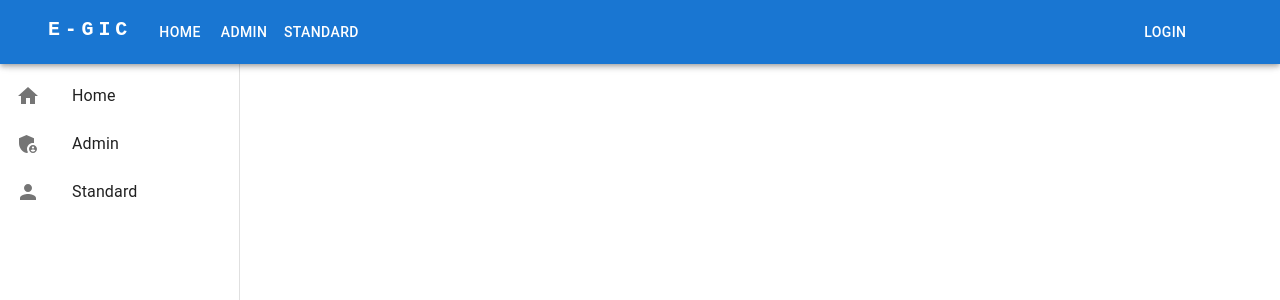
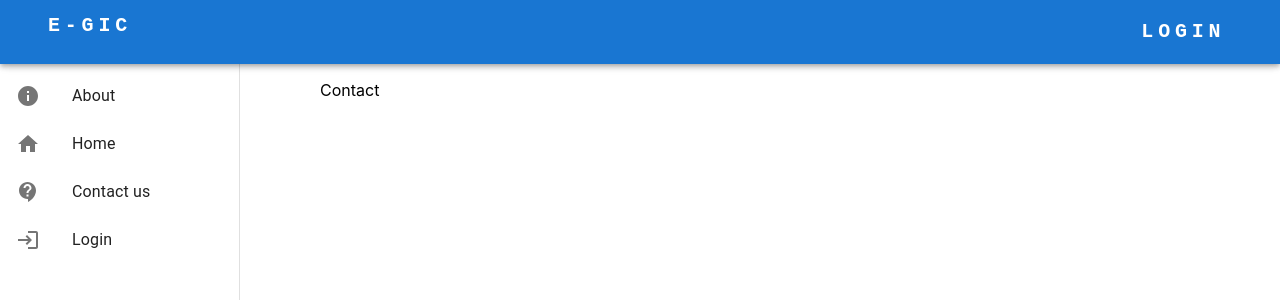
Before and after one commit to henryheyhey92/Employee_Manager_project, a React (Create React App) app: page /contact in a window 1280 px wide. Shown: the top 300 px of the page. Built offline with nearby package versions, Linux system fonts and the light colour scheme; a web font is replaced by a local one.

Commit message:
add edit left nav panel and app bar

```diff
--- a/src/App.tsx
+++ b/src/App.tsx
@@ -2,7 +2,7 @@ import React, { useState } from 'react';
 import { BrowserRouter as Router, Routes, Route } from 'react-router-dom';
 import AdminPage from './pages/Admin';
 import Standard from './pages/Standard';
-import Home from './pages/Home';
+import About from './pages/About';
 import Login from './pages/Login';
 import NoPermissionPage from './pages/NoPermissionPage';
 import Appbar from './components/Appbar';
@@ -10,6 +10,8 @@ import PrivateRoute from './components/PrivateRoute';
 import { LoginContext } from './contexts/LoginContext';
 import LeftNavPanel from './components/LeftNavPanel';
 import { Box } from '@mui/system';
+import Contact from './pages/Contact';
+import Home from '@mui/icons-material/Home';
 
 interface AppProps {}
 
@@ -35,14 +37,16 @@ const App: React.FC<AppProps> = (props) => {
                     <LeftNavPanel />
                     <Box component="main" sx={{ flexGrow: 1, m: 10 }}>
                         <Routes>
-                            <Route path="/" element={<Home />} />
+                            <Route path="/" element={<About />} />
                             {/* add route that i want to protect here */}
                             <Route element={<PrivateRoute />}>
+                                <Route path="/home" element={<Home />} />
                                 <Route path="/admin" element={<AdminPage />} />
                                 <Route path="/standard" element={<Standard />} />
                             </Route>
                             <Route path="/nopermission" element={<NoPermissionPage />} />
                             <Route path="/login" element={<Login />} />
+                            <Route path="/contact" element={<Contact />} />
                         </Routes>
                     </Box>
                 </Box>
--- a/src/components/Appbar.tsx
+++ b/src/components/Appbar.tsx
@@ -53,27 +53,50 @@ const ButtonAppBar = () => {
                                 >
                                     E-GIC
                                 </Typography>
-                                <Button color="inherit" component={Link} to="/">
-                                    Home
-                                </Button>
-                                <Button color="inherit" component={Link} to="/admin">
-                                    Admin
-                                </Button>
-                                <Button color="inherit" component={Link} to="/standard">
-                                    Standard
-                                </Button>
                             </Box>
                         </Grid>
                         <Grid item xs={6}></Grid>
                         <Grid item xs={1}>
                             {!isLoggedIn ? (
                                 <Button color="inherit" component={Link} to="/login">
-                                    Login
+                                    <Typography
+                                        variant="h6"
+                                        noWrap
+                                        component="a"
+                                        href="/"
+                                        sx={{
+                                            mr: 2,
+                                            display: { xs: 'none', md: 'flex' },
+                                            fontFamily: 'monospace',
+                                            fontWeight: 700,
+                                            letterSpacing: '.3rem',
+                                            color: 'inherit',
+                                            textDecoration: 'none'
+                                        }}
+                                    >
+                                        Login
+                                    </Typography>
                                 </Button>
                             ) : (
                                 // </Link>
                                 <Button color="inherit" onClick={() => onLogout()}>
-                                    Logout
+                                    <Typography
+                                        variant="h6"
+                                        noWrap
+                                        component="a"
+                                        href="/"
+                                        sx={{
+                                            mr: 2,
+                                            display: { xs: 'none', md: 'flex' },
+                                            fontFamily: 'monospace',
+                                            fontWeight: 700,
+                                            letterSpacing: '.3rem',
+                                            color: 'inherit',
+                                            textDecoration: 'none'
+                                        }}
+                                    >
+                                        Logout
+                                    </Typography>
                                 </Button>
                             )}
                         </Grid>
--- a/src/components/LeftNavPanel.tsx
+++ b/src/components/LeftNavPanel.tsx
@@ -15,6 +15,9 @@ import { Link } from 'react-router-dom';
 import HomeIcon from '@mui/icons-material/Home';
 import AdminPanelSettingsIcon from '@mui/icons-material/AdminPanelSettings';
 import PersonIcon from '@mui/icons-material/Person';
+import InfoIcon from '@mui/icons-material/Info';
+import LoginIcon from '@mui/icons-material/Login';
+import ContactSupportIcon from '@mui/icons-material/ContactSupport';
 
 const drawerWidth = 240;
 
@@ -36,21 +39,27 @@ export default function ClippedDrawer() {
                 <List>
                     <ListItemButton component={Link} to="/">
                         <ListItemIcon>
+                            <InfoIcon />
+                        </ListItemIcon>
+                        <ListItemText primary="About" />
+                    </ListItemButton>
+                    <ListItemButton component={Link} to="/home">
+                        <ListItemIcon>
                             <HomeIcon />
                         </ListItemIcon>
                         <ListItemText primary="Home" />
                     </ListItemButton>
-                    <ListItemButton component={Link} to="/admin">
+                    <ListItemButton component={Link} to="/contact">
                         <ListItemIcon>
-                            <AdminPanelSettingsIcon />
+                            <ContactSupportIcon />
                         </ListItemIcon>
-                        <ListItemText primary="Admin" />
+                        <ListItemText primary="Contact us" />
                     </ListItemButton>
-                    <ListItemButton component={Link} to="/standard">
+                    <ListItemButton component={Link} to="/login">
                         <ListItemIcon>
-                            <PersonIcon />
+                            <LoginIcon />
                         </ListItemIcon>
-                        <ListItemText primary="Standard" />
+                        <ListItemText primary="Login" />
                     </ListItemButton>
                 </List>
             </Box>
--- /dev/null
+++ b/src/pages/About.tsx
@@ -0,0 +1,55 @@
+import React, { useContext, useState } from 'react';
+import Box from '@mui/material/Box';
+import TextField from '@mui/material/TextField';
+import Paper from '@mui/material/Paper';
+import Button from '@mui/material/Button';
+import { LoginContext } from '../contexts/LoginContext';
+import { adminDetails, standardDetails } from '../Constant/constants';
+interface AboutProps {}
+
+const About: React.FC<AboutProps> = (props) => {
+    const { isLoggedIn } = React.useContext(LoginContext);
+
+    return (
+        <React.Fragment>
+            <Paper
+                elevation={3}
+                style={{
+                    marginRight: 10,
+                    marginLeft: 10,
+                    width: 'auto',
+                    height: 'auto'
+                }}
+            >
+                <Box
+                    sx={{
+                        display: 'flex',
+                        justifyContent: 'center',
+                        alignItems: 'center',
+                        flexDirection: 'column',
+                        p: 1,
+                        m: 1,
+                        bgcolor: 'background.paper',
+                        borderRadius: 1
+                    }}
+                >
+                    <h1>Welcome to the GIC's e-services</h1>
+                    <p>
+                        This is application build for <strong>Front end technical test assessment</strong>
+                    </p>
+                    <p>
+                        There are two types of account ; <strong>Admin and Standard</strong>
+                    </p>
+                    <p>
+                        <strong>Username:</strong> Admin, <strong>Password:</strong> admin123
+                    </p>
+                    <p>
+                        <strong>Username:</strong> Standard, <strong>Password:</strong> standard123
+                    </p>
+                </Box>
+            </Paper>
+        </React.Fragment>
+    );
+};
+
+export default About;
--- /dev/null
+++ b/src/pages/Contact.tsx
@@ -0,0 +1,10 @@
+import React, { FC } from 'react';
+import { BrowserRouter as Router, Routes, Route, Link } from 'react-router-dom';
+
+interface ContactProps {}
+
+const Contact: React.FC<ContactProps> = (props) => {
+    return <div>Contact</div>;
+};
+
+export default Contact;
--- a/src/pages/Home.tsx
+++ b/src/pages/Home.tsx
@@ -1,55 +1,10 @@
-import React, { useContext, useState } from 'react';
-import Box from '@mui/material/Box';
-import TextField from '@mui/material/TextField';
-import Paper from '@mui/material/Paper';
-import Button from '@mui/material/Button';
-import { LoginContext } from '../contexts/LoginContext';
-import { adminDetails, standardDetails } from '../Constant/constants';
+import React, { FC } from 'react';
+import { BrowserRouter as Router, Routes, Route, Link } from 'react-router-dom';
+
 interface HomeProps {}
 
 const Home: React.FC<HomeProps> = (props) => {
-    const { isLoggedIn } = React.useContext(LoginContext);
-
-    return (
-        <React.Fragment>
-            <Paper
-                elevation={3}
-                style={{
-                    marginRight: 10,
-                    marginLeft: 10,
-                    width: 'auto',
-                    height: 'auto'
-                }}
-            >
-                <Box
-                    sx={{
-                        display: 'flex',
-                        justifyContent: 'center',
-                        alignItems: 'center',
-                        flexDirection: 'column',
-                        p: 1,
-                        m: 1,
-                        bgcolor: 'background.paper',
-                        borderRadius: 1
-                    }}
-                >
-                    <h1>Welcome to the GIC's e-services</h1>
-                    <p>
-                        This is application build for <strong>Front end technical test assessment</strong>
-                    </p>
-                    <p>
-                        There are two types of account ; <strong>Admin and Standard</strong>
-                    </p>
-                    <p>
-                        <strong>Username:</strong> Admin, <strong>Password:</strong> admin123
-                    </p>
-                    <p>
-                        <strong>Username:</strong> Standard, <strong>Password:</strong> standard123
-                    </p>
-                </Box>
-            </Paper>
-        </React.Fragment>
-    );
+    return <div>Home</div>;
 };
 
 export default Home;
```
